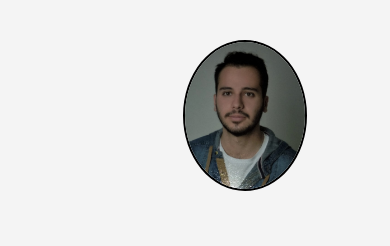
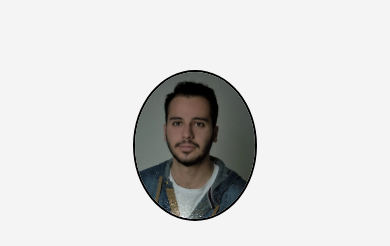
Before and after one commit to Muhammet-Ibrahim-Zihlioglu/muhammetibrahimzihlioglu, a plain HTML site: page index.html in a window 390 px wide. Shown: the top 246 px of the page. Drawn offline with Linux system fonts and the light colour scheme.

Commit message:
Mobil Ekranla Uyum

```diff
--- a/style.css
+++ b/style.css
@@ -119,7 +119,8 @@ p {
 
     #pp {
         width: 120px;
-        margin: 10px 0;
+        margin-right: 100px;
+        margin-top: 40px;
     }
 
     article {
```
